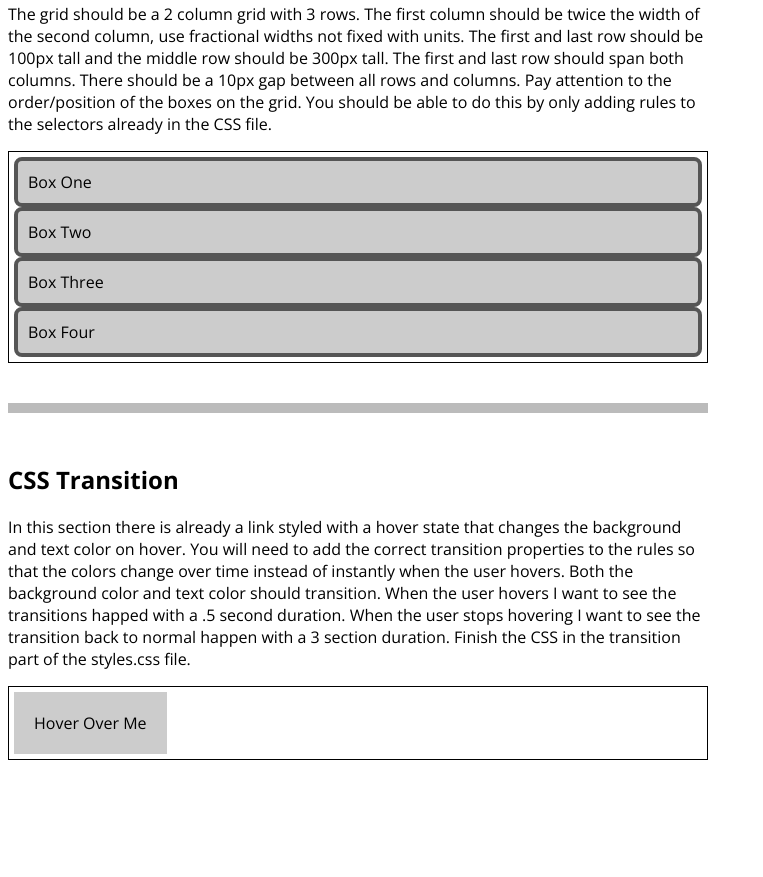
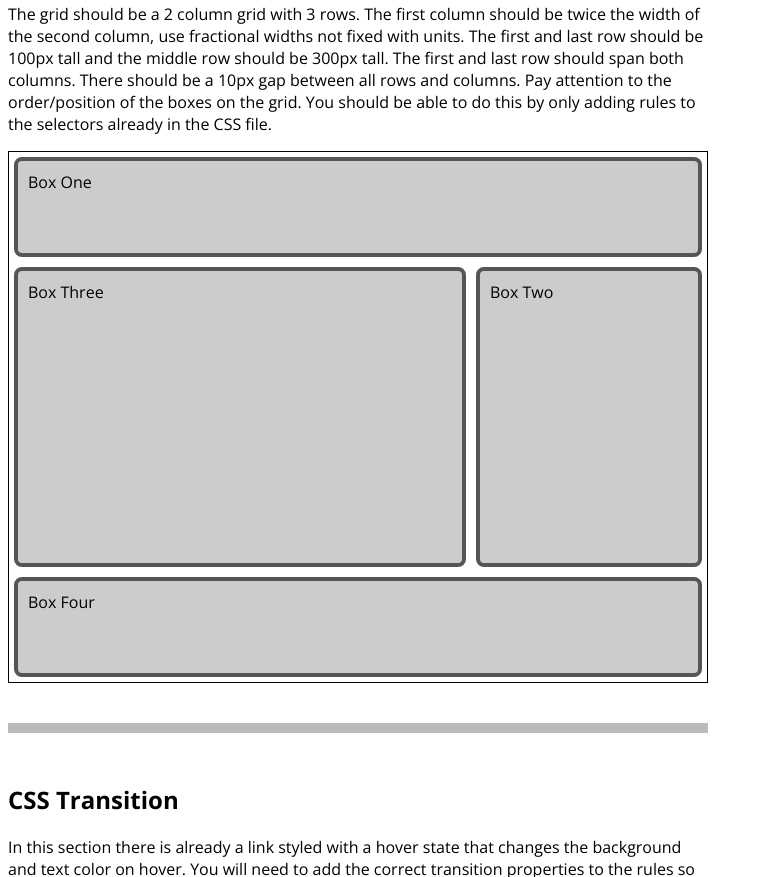
Before and after one commit to ITMD-541-02/Lab-2, a plain HTML site: page index.html in a window 1280 px wide. Shown: the part 5283-6160 px from the top of the page, without its empty margins (0-763 px from the left). Before the commit the page ends 6091 px from the top, so only its background shows below. Drawn offline with nearby package versions, Linux system fonts and the light colour scheme.

Commit message:
finishing assignment

```diff
--- a/styles.css
+++ b/styles.css
@@ -68,11 +68,14 @@
 /* Grid Part 2 */
 
 #grid-section2 .gridboxblue {
-
+	grid-column: 2/4;
+	grid-row: 1/4;
+	z-index: 1;
 }
 
 #grid-section2 .gridboxred {
-
+	grid-column: 1/3;
+	grid-row: 2;
 }
 
 /* end Grid Part 2 */
@@ -81,23 +84,28 @@
 /* Grid Part 3 */
 
 #grid-section3 .grid {
-
+	display: grid;
+    grid-template-columns: 2fr 1fr;
+    grid-template-rows: 100px 300px 100px;
+    grid-gap: 10px;
 }
 
 #grid-section3 .box1 {
-
+	grid-column: 1/3;
 }
 
 #grid-section3 .box2 {
-
+	grid-column: 2/3;
+	grid-row: 2;
 }
 
 #grid-section3 .box3 {
-
+   grid-column: 1/2;
+   grid-row: 2/2;
 }
 
 #grid-section3 .box4 {
-
+	grid-column: 1/3;
 }
 
 /* end Grid Part 3 */
@@ -111,14 +119,13 @@
 	color: #000;
 	padding: 20px;
 	text-decoration: none;
-
-
+	transition: 3s ease-out;
 }
 
 #transition-section .box a:hover {
 	background-color: #cc0000;
 	color: #fff;
-
+	transition: .5s ease-in;
 
 }
 
```
